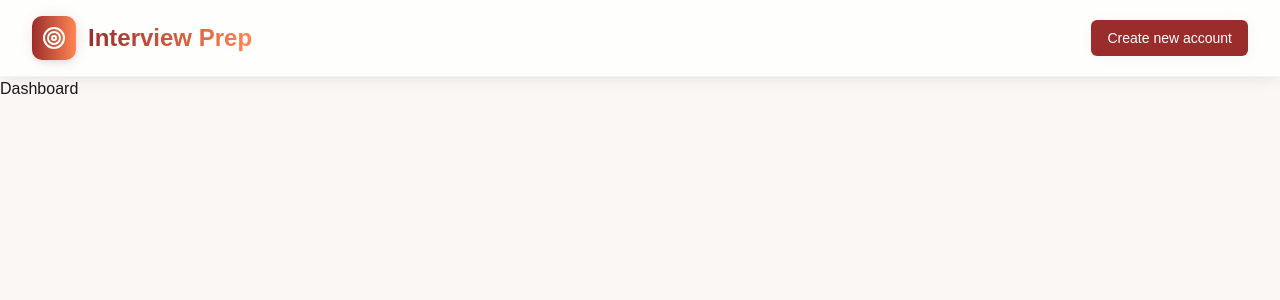
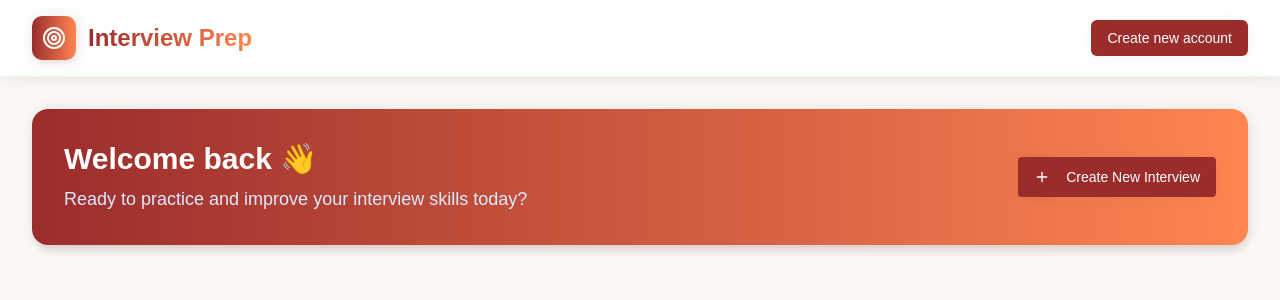
Before and after one commit to peterdinis/Interview-Prep, a Next.js app: page /dashboard in a window 1280 px wide. Shown: the top 300 px of the page. Built offline with nearby package versions, Linux system fonts and the light colour scheme.

Commit message:
infra: Start to working on dashboard

```diff
--- a/app/globals.css
+++ b/app/globals.css
@@ -160,7 +160,6 @@
 	}
 }
 
-
 @keyframes fade-in-up {
 	from {
 		opacity: 0;
--- a/components/dashboard/DashboardWrapper.tsx
+++ b/components/dashboard/DashboardWrapper.tsx
@@ -1,7 +1,34 @@
+import { Plus } from "lucide-react";
 import type { FC } from "react";
+import { Button } from "../ui/button";
 
 const DashboardWrapper: FC = () => {
-	return <>Dashboard</>;
+	return (
+		<main className="relative max-w-7xl mx-auto px-4 sm:px-6 lg:px-8 py-8">
+			<div className="mb-8 animate-fade-in-up">
+				<div className="bg-gradient-to-r from-primary to-secondary rounded-2xl p-8 text-white shadow-xl">
+					<div className="flex flex-col lg:flex-row lg:items-center lg:justify-between">
+						<div>
+							<h1 className="text-3xl font-bold mb-2">
+								Welcome back 👋
+							</h1>
+							<p className="text-blue-100 text-lg">
+								Ready to practice and improve your interview skills today?
+							</p>
+						</div>
+						<div className="mt-6 lg:mt-0">
+							<Button
+								size="lg"
+							>
+								<Plus className="h-5 w-5 mr-2" />
+								Create New Interview
+							</Button>
+						</div>
+					</div>
+				</div>
+			</div>
+		</main>
+	)
 };
 
 export default DashboardWrapper;
```
